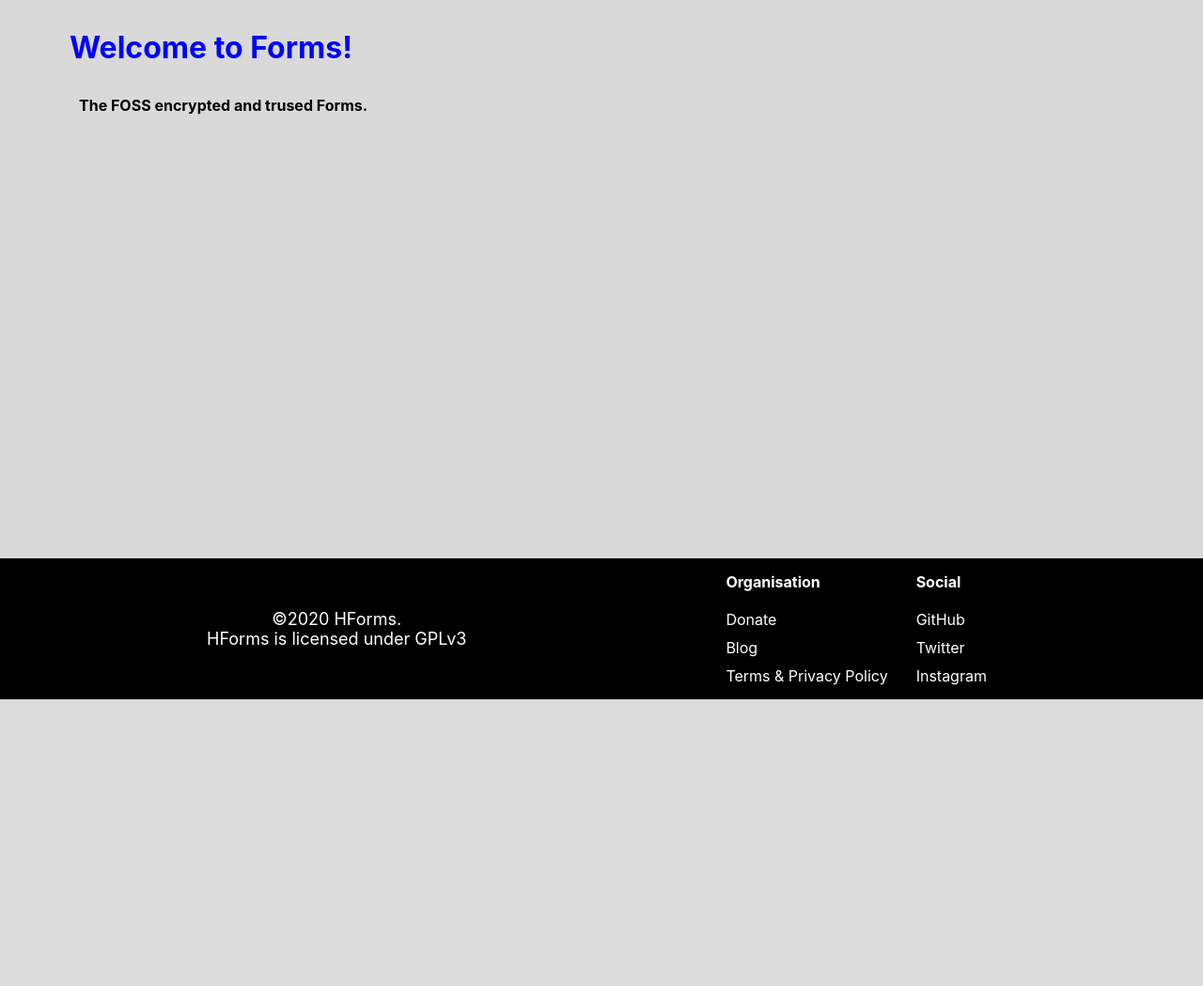
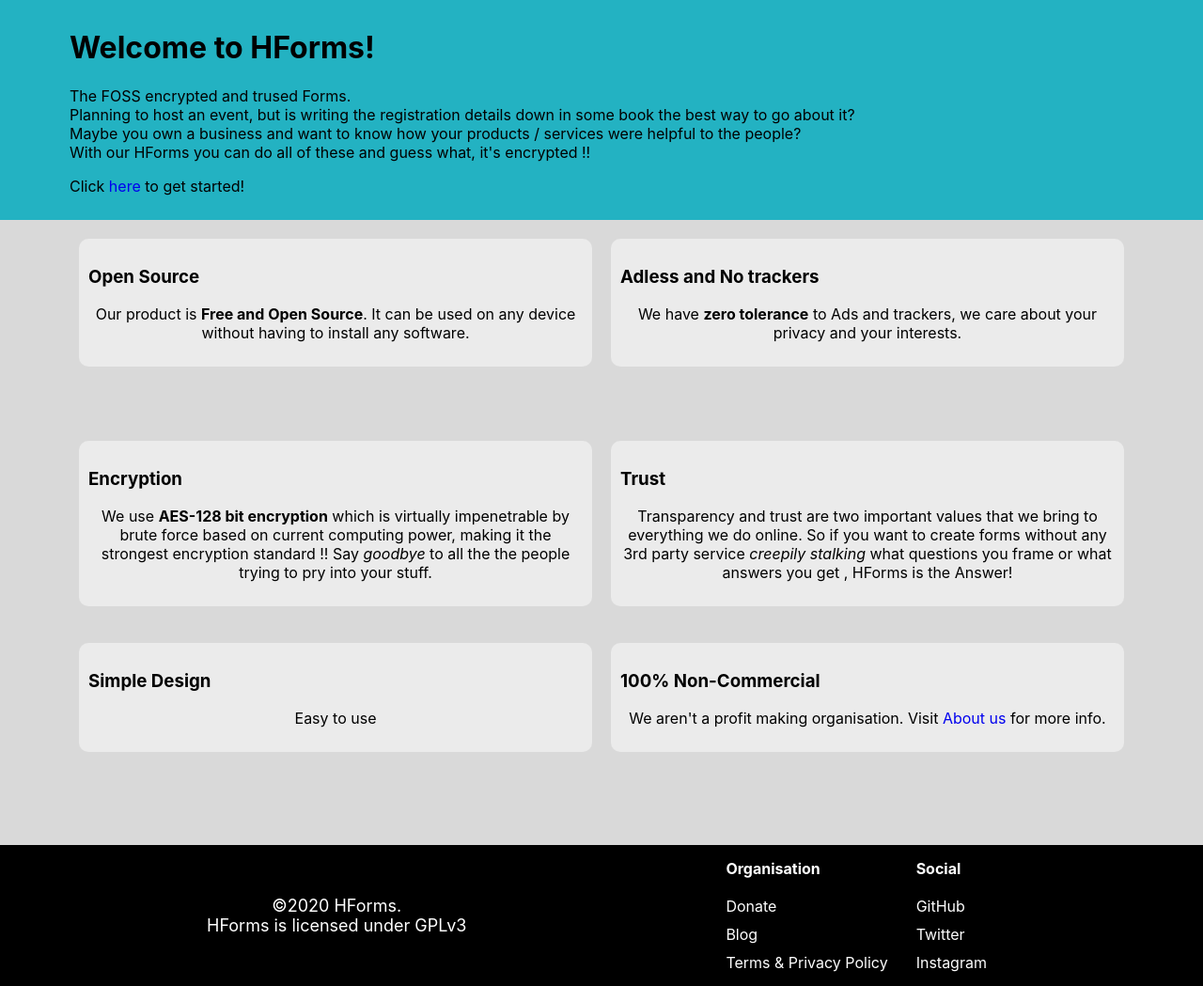
Before and after one commit to HForms/HForms, a Flask app: page / in a window 1280 px wide. Shown: the part 56-1105 px from the top of the page at 94% size. Before the commit the page ends 800 px from the top, so only its background shows below. Run offline with Flask 2, Linux system fonts and the light colour scheme; some web fonts are replaced.

Commit message:
Updated welcome page.
Co-authored-by: AnantaSrikar <srikarananta01@gmail.com>
Co-authored-by: RobotX95 <sanjivsridhar01@gmail.com>

```diff
--- a/Hforms/templates/welcome.html
+++ b/Hforms/templates/welcome.html
@@ -1,5 +1,146 @@
-{% extends "layout.html" %}
-{% block content %}
-	<h1>Welcome to Forms!</h1>
-	<p>The FOSS encrypted and trused Forms.</p>
-{% endblock content%}
+<!DOCTYPE html>
+
+<html>
+
+	<head>
+		<meta charset="utf-8">
+		<meta name="viewport" content="width=device-width, initial-scale=1, shrink-to-fit=no">
+		<meta name="description" content="Forms">
+
+		<link rel="stylesheet" type="text/css" href="{{ url_for('static', filename='styles.css') }}">
+		<link rel="stylesheet" type="text/css" href="{{ url_for('static', filename='grid.css') }}">
+		<script src="{{ url_for('static', filename='script.js') }}" defer></script>
+
+		{% if title %}
+			<title>Forms - {{ title }}</title>
+		{% else %}
+			<title>Forms</title>
+		{% endif %}
+	</head>
+
+	<body>
+		<nav>
+			<div class="logo"><a href="/">HForms</a></div>
+
+			<a href="javascript:void(0)" class="toggle-button">
+				<span class="bar"></span>
+				<span class="bar"></span>
+				<span class="bar"></span>
+			</a>
+
+			<div class="navbar-links">
+				<ul>
+					{% if current_user.is_authenticated %}
+						<li><a class="nav-item nav-link" href="{{ url_for('home') }}">Home</a></li>
+						<li><a class="nav-item nav-link" href="{{ url_for('account') }}">Account</a></li>
+						<li><a class="nav-item nav-link" href="{{ url_for('logout') }}">Logout</a></li>
+					{% else %}
+						<li><a href="https://www.youtube.com/watch?v=dQw4w9WgXcQ">FAQs</a></li>
+						<li><a href="https://www.youtube.com/watch?v=dQw4w9WgXcQ">Donate</a></li>
+						<li><a href="{{ url_for('about') }}">About</a></li>
+						<li><a href="{{ url_for('register') }}">Sign Up</a></li>
+						<li><a href="{{ url_for('login') }}">Login</a></li>
+					{% endif %}
+				</ul>
+			</div>
+
+		</nav>
+		<div class="intro">
+			<div class="content_welcome">
+				<h1>Welcome to HForms!</h1>
+				<p>
+
+					The FOSS encrypted and trused Forms.<br>
+					Planning to host an event, but is writing the registration details down in some book the best way to go about it?<br>
+					Maybe you own a business and want to know how your products / services were helpful to the people?<br>
+					With our HForms you can do all of these and guess what, it's encrypted !!
+				</p>
+
+				<p>
+					Click <a href="{{ url_for('register') }}">here</a> to get started!
+				</p>
+			</div>
+		</div>
+
+		<div class="content_welcome">
+
+			<div class="col-lg-6 col-md-12 col-sm-12 cards">
+				<div class="welcome_cards">
+					<h3>Open Source</h3>
+					<p>
+						Our product is <b>Free and Open Source</b>. It can be used on any device without having to install any software.
+					</p>
+				</div>
+			</div>
+
+			<div class="col-lg-6 col-md-12 col-sm-12 cards">
+				<div class="welcome_cards">
+					<h3>Adless and No trackers</h3>
+					<p>
+						We have <b>zero tolerance</b> to Ads and trackers, we care about your privacy and your interests.
+					</p>
+				</div>
+			</div>
+
+			<div class="col-lg-6 col-md-12 col-sm-12 cards">
+				<div class="welcome_cards">
+					<h3>Encryption</h3>
+					<p>
+						We use <b>AES-128 bit encryption</b> which is virtually impenetrable by brute force based on current computing power, making it the strongest encryption standard !! Say <i>goodbye</i> to all the the people trying to pry into your stuff.
+					</p>
+				</div>
+			</div>
+
+			<div class="col-lg-6 col-md-12 col-sm-12 cards">
+				<div class="welcome_cards">
+					<h3>Trust</h3>
+					<p>
+						Transparency and trust are two important values that we bring to everything we do online. So if you want to create forms without any 3rd party service  <i>creepily stalking</i> what questions you frame or what answers you get , HForms is the Answer!
+					</p>
+				</div>
+			</div>
+
+			<div class="col-lg-6 col-md-12 col-sm-12 cards">
+				<div class="welcome_cards">
+					<h3>Simple Design</h3>
+					<p>
+						Easy to use
+					</p>
+				</div>
+			</div>
+
+			<div class="col-lg-6 col-md-12 col-sm-12 cards">
+				<div class="welcome_cards">
+					<h3>100% Non-Commercial</h3>
+					<p>
+						We aren't a profit making organisation. Visit <a href="{{ url_for('about') }}" target="_blank">About us</a> for more info.
+					</p>
+				</div>
+			</div>
+		</div>
+		<footer>
+
+			<p>
+				&copy;2020 HForms.
+				<br>
+				HForms is licensed under GPLv3
+			</p>
+
+			<ul>
+				<li class="heading">Organisation</li>
+				<li><a href="https://www.youtube.com/watch?v=dQw4w9WgXcQ">Donate</a></li>
+				<li><a href="https://www.youtube.com/watch?v=dQw4w9WgXcQ">Blog</a></li>
+				<li><a href="https://www.youtube.com/watch?v=dQw4w9WgXcQ">Terms & Privacy Policy</a></li>
+			</ul>
+
+			<ul>
+				<li class="heading">Social</li>
+				<li><a href="https://github.com/HForms/" title="Hforms">GitHub</a></li>
+				<li><a href="https://www.youtube.com/watch?v=dQw4w9WgXcQ">Twitter</a></li>
+				<li><a href="https://www.youtube.com/watch?v=dQw4w9WgXcQ">Instagram</a></li>
+			</ul>
+
+		</footer>
+
+	</body>
+</html>
```
